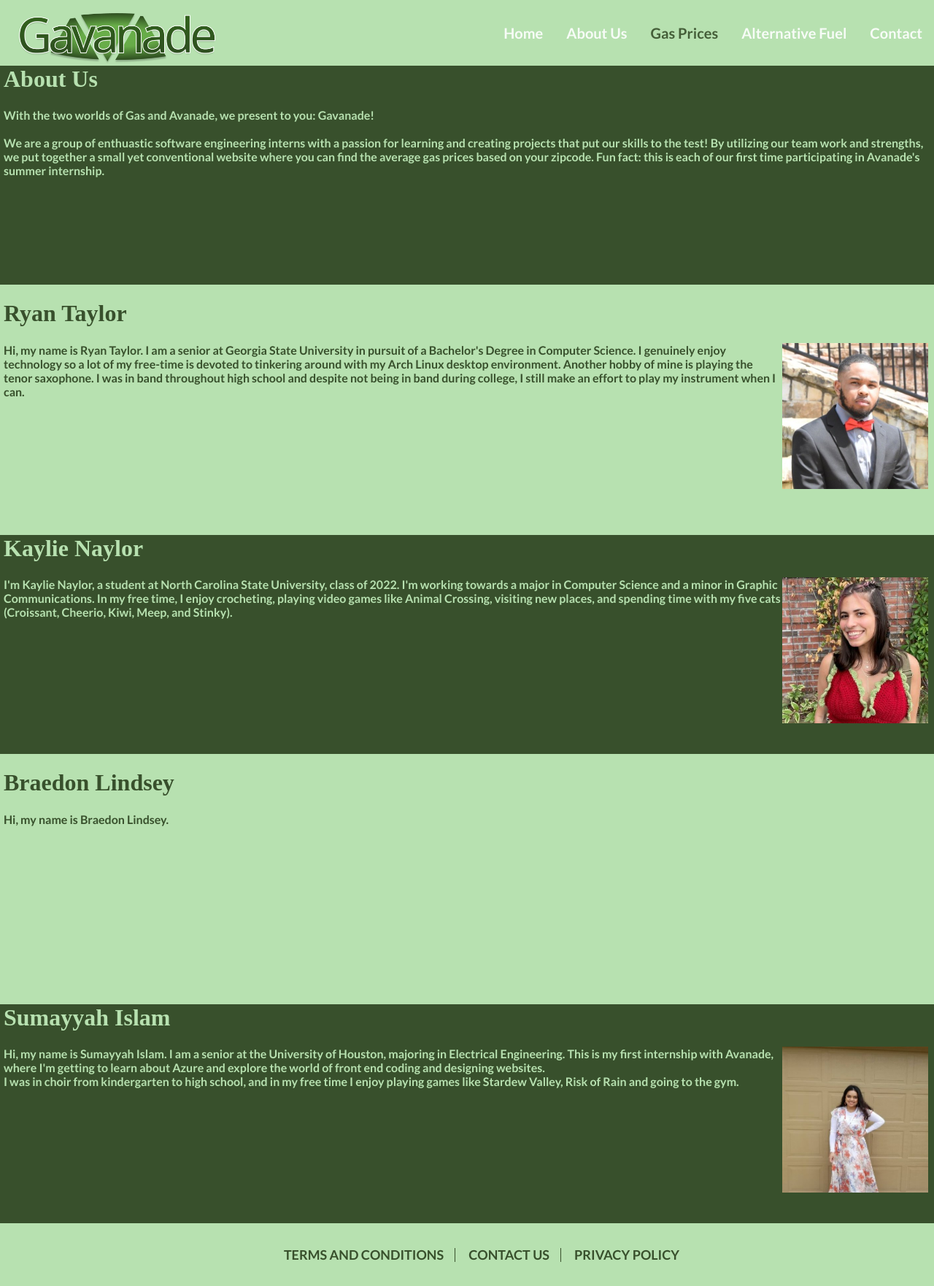
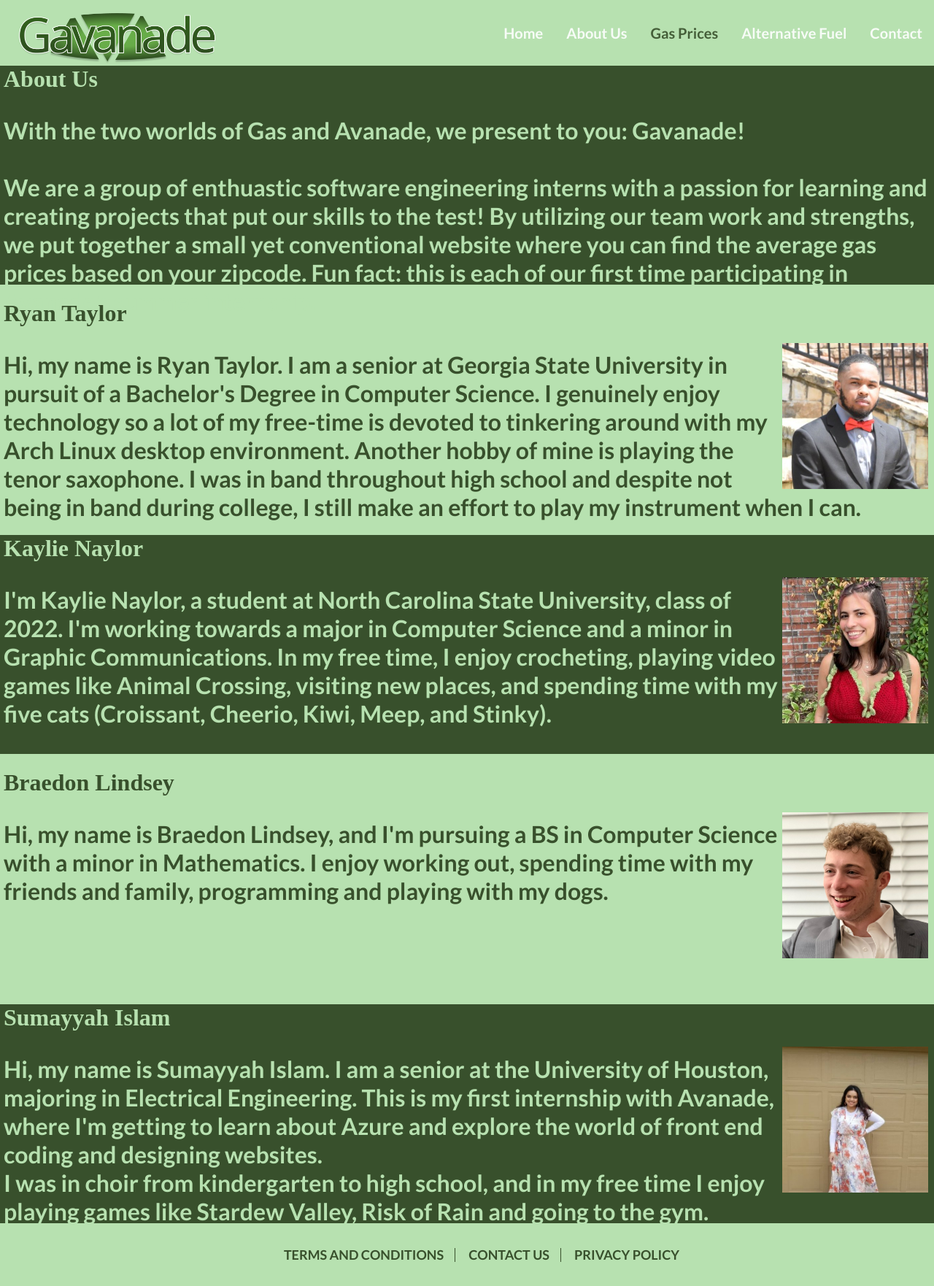
Before and after one commit to sumyisl1/Gavanade, a Flask app: page /about in a window 1280 px wide. Shown: the whole page at 73% size. Run offline with Flask 2, Linux system fonts and the light colour scheme; some web fonts are replaced.

Commit message:
updated everyone's photos and increased font size

```diff
--- a/app_service/static/css/main.css
+++ b/app_service/static/css/main.css
@@ -333,7 +333,7 @@ body {
       font-family: Lato;
     }
 
-    .darkgreen{
+       .darkgreen{
         background:#38502C;
         color:#B7E1B0;
     }
@@ -343,13 +343,13 @@ body {
     }
 
     .aboutusbox{
-        display: box;
+        display: block;
         height: 300px;
-
     }
 
     .abouttext{
       margin-left: 5px;
+      font-size:xx-large;
     }
 
     .picturebox {
--- a/app_service/templates/about.html
+++ b/app_service/templates/about.html
@@ -27,8 +27,10 @@
 
 <div class="lightgreen aboutusbox ">
 <h1 class="abouttext"> Braedon Lindsey </h1>
-<!-- <img class="picturebox" src="static/pictures/sumayyah.jpg">  -->
-<p class="abouttext"> Hi, my name is Braedon Lindsey.</p>
+<img class="picturebox" src="static/pictures/braedon.jpeg">
+<p class="abouttext"> Hi, my name is Braedon Lindsey, and I'm pursuing a BS in Computer Science with a minor in Mathematics. I enjoy working out, spending time with
+    my friends and family, programming and playing with my dogs.
+</p>
 </div>
 
 <div class="darkgreen aboutusbox">
```
Also changed, not shown: app_service/static/pictures/braedon.jpeg (added).
